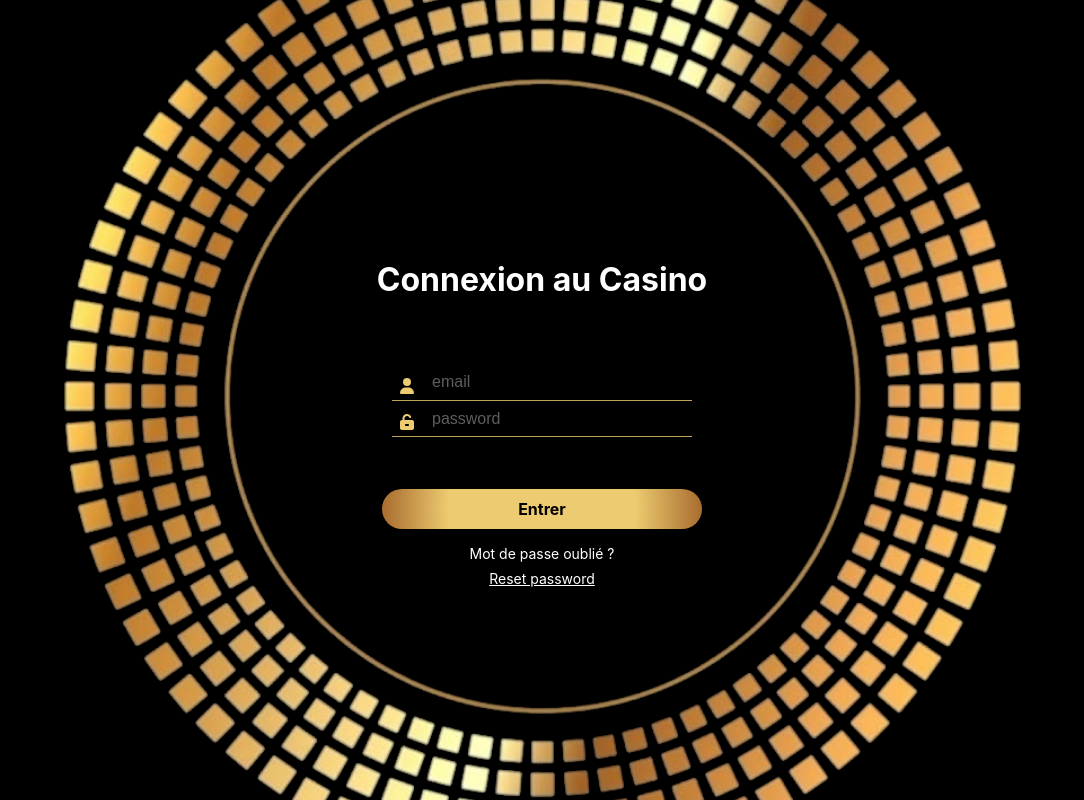
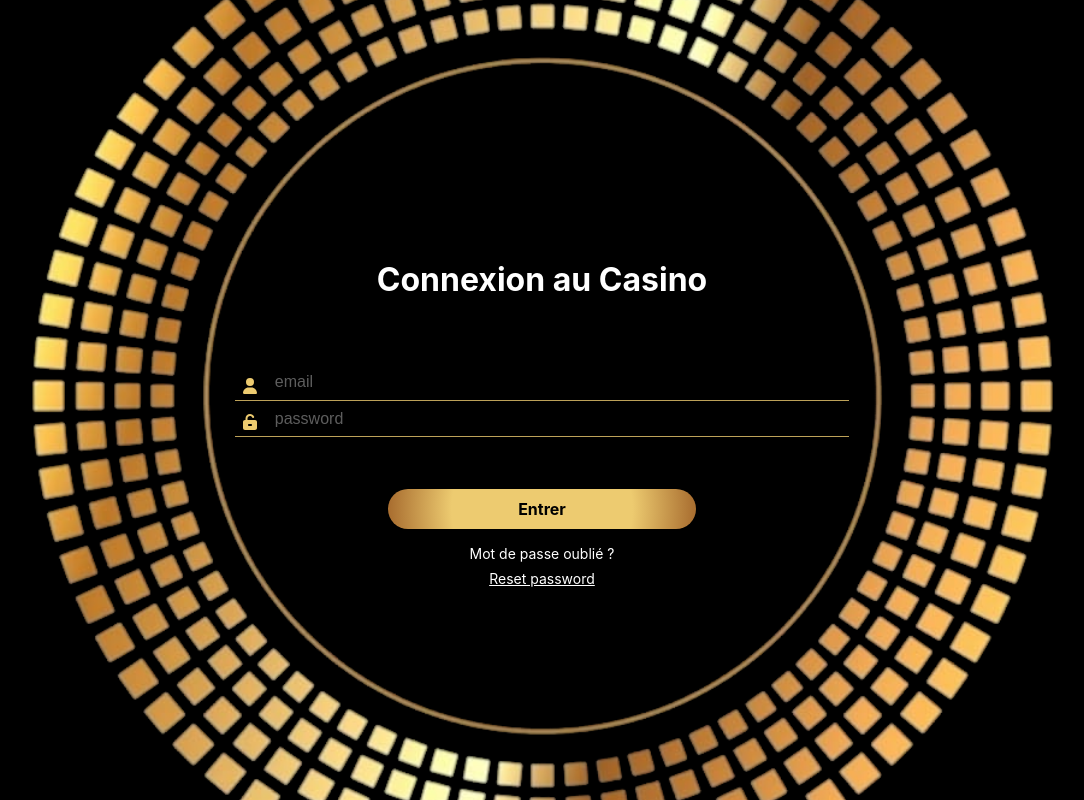
Before and after one commit to MaximeJezequel/casino-offline, a React (Create React App) app: page /login in a window 1280 px wide. Shown: the whole page, without its empty margins (98-1182 px from the left). Built offline with nearby package versions, Linux system fonts and the light colour scheme; no server answers.

Commit message:
Fix responsive display

```diff
--- a/src/App.css
+++ b/src/App.css
@@ -1,35 +1,5 @@
 .App {
-  height: 100vh;
-  width: 100vw;
-  margin: 0;
   text-align: center;
   background-color: black;
   color: white;
 }
-
-main {
-  display: flex;
-  flex-direction: column;
-  justify-content: center;
-  align-items: center;
-  height: 100vh;
-}
-
-.connexion {
-  display: flex;
-  flex-direction: column;
-  justify-content: center;
-  align-items: center;
-  width: 100vw;
-  height: 100vh;
-  background-image: url("./assets/casino_spin.png");
-  background-position: center;
-  background-size: auto 90%;
-  background-repeat: no-repeat;
-}
-
-@media (orientation: landscape) {
-  .connexion {
-    background-size: 75% auto;
-  }
-}
--- a/src/index.css
+++ b/src/index.css
@@ -1,3 +1,7 @@
+:root {
+  background-color: black;
+}
+
 body {
   margin: 0;
   font-family: -apple-system, BlinkMacSystemFont, "Segoe UI", "Roboto", "Oxygen",
--- a/src/views/Home.js
+++ b/src/views/Home.js
@@ -20,11 +20,11 @@ const Home = () => {
   return (
     <div>
       <h1>Home</h1>
-      <img src={wzrd} alt="wizard" style={{ width: "30%" }} />
+      <img src={wzrd} alt='wizard' style={{ width: "30%" }} />
       <p>User Name: {user && user.displayName}</p>
       <p>User Email: {user && user.email}</p>
       <button onClick={() => handleLogOut()}>Log out</button>
-      <Link to="/">Casino</Link>
+      <Link to='/'>Casino</Link>
     </div>
   )
 }
--- a/src/views/Login.css
+++ b/src/views/Login.css
@@ -13,9 +13,21 @@ select:-webkit-autofill:focus {
   transition: background-color 5000s ease-in-out 0s;
 }
 
+.connexion {
+  display: flex;
+  flex-direction: column;
+  justify-content: center;
+  align-items: center;
+  width: 100vw;
+  height: 100vh;
+  background-image: url("../assets/casino_spin.png");
+  background-position: center;
+  background-size: auto 90%;
+  background-repeat: no-repeat;
+}
+
 .connexion form {
-  width: min(90vw, 80vh);
-  padding: 1rem;
+  width: min(100vw, 50vh);
 }
 
 .connexion-top {
@@ -44,7 +56,7 @@ select:-webkit-autofill:focus {
   display: flex;
   justify-content: center;
   position: relative;
-  max-width: 300px;
+  max-width: max(300px, 60vw);
   margin: 0 auto;
 }
 
@@ -134,6 +146,20 @@ select:-webkit-autofill:focus {
 }
 
 @media (orientation: landscape) {
+  .connexion {
+    background-size: 80% auto;
+    min-height: 0px;
+  }
+
+  .connexion form {
+    width: min(100vh, 48vw);
+  }
+
+  .connexion-top {
+    margin-top: 0;
+    padding-top: 0;
+  }
+
   .connexion-middle {
     padding: 6vh 0 4vh 0;
   }
@@ -145,16 +171,10 @@ select:-webkit-autofill:focus {
   .connexion-wrapper {
     margin-top: 0px;
   }
+}
 
+@media screen and (max-width: 667px) and (orientation: landscape) {
   .connexion-top {
-    margin-top: 0;
-    padding-top: 0;
+    padding: 2vh 1rem;
   }
 }
-
-@media screen and (min-width: 768px) and (orientation: portrait) {
-  .connexion-email,
-  .connexion-password {
-    max-width: 600px;
-  }
-}
```
Also changed, not shown: src/App.js (+6 -6 lines), src/views/ForgotPassword.js (+11 -11 lines), src/views/Login.js (+16 -16 lines), src/views/Signup.js (+7 -7 lines), 1 other file (tests, documents, lock files or other folders).
